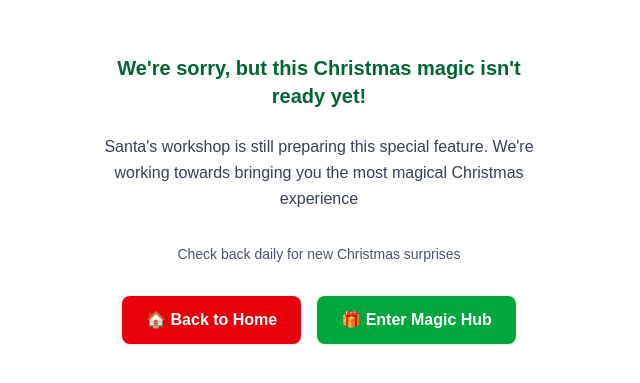
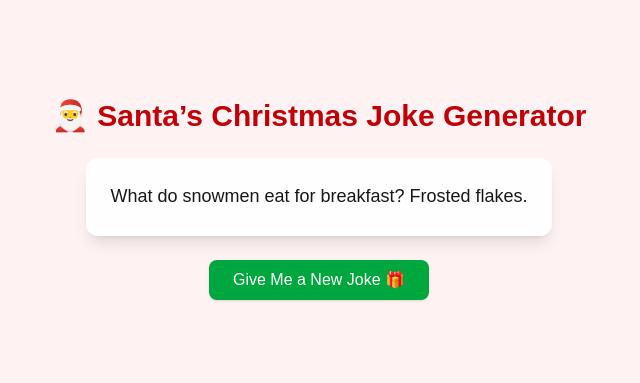
Before and after one commit to Mbiydzenyuy3/santas-magic-hub, a Next.js app: page /magic/jokes in a window 1280 px wide. Before the commit this address had no page. Shown: the part 201-584 px from the top of the page, without its empty margins (321-961 px from the left). Built offline with nearby package versions, Linux system fonts and the light colour scheme.

Commit message:
added the jokes page route for joke generator and marked day five as completed

```diff
--- /dev/null
+++ b/app/magic/jokes/page.tsx
@@ -0,0 +1,72 @@
+'use client'
+
+import { useState, useEffect } from 'react'
+import { ChristmasJokes } from '@/lib/jokes'
+
+export default function JokesPage() {
+  const [joke, setJoke] = useState<string>(() => {
+    const index = Math.floor(Math.random() * ChristmasJokes.length)
+    return ChristmasJokes[index]
+  })
+  const [loading, setLoading] = useState(false)
+
+  const generateNewJoke = () => {
+    setLoading(true)
+
+    setTimeout(() => {
+      const index = Math.floor(Math.random() * ChristmasJokes.length)
+      const newJoke = ChristmasJokes[index]
+
+      setJoke(newJoke)
+      setLoading(false)
+    }, 1200)
+  }
+
+  useEffect(() => {
+    try {
+      const stored = JSON.parse(localStorage.getItem('completedDays') || '[]')
+      const newDay = 5
+
+      if (!stored.includes(newDay)) {
+        localStorage.setItem(
+          'completedDays',
+          JSON.stringify([...stored, newDay])
+        )
+      }
+    } catch (err) {
+      console.error('Failed to update completedDays:', err)
+    }
+  }, [])
+
+  return (
+    <div className="min-h-screen flex flex-col items-center justify-center p-6 bg-red-50 relative">
+      <h1 className="text-3xl font-bold text-red-700 mb-6">
+        🎅 Santa’s Christmas Joke Generator
+      </h1>
+
+      {loading ? (
+        <div className="flex flex-col items-center animate-fadeIn">
+          <div className="animate-bounce text-5xl">🔔</div>
+          <p className="mt-2 text-red-700 font-medium">
+            Santa is thinking of a funny joke... 🎄
+          </p>
+        </div>
+      ) : (
+        <div
+          className="bg-white/90 backdrop-blur p-6 rounded-xl shadow-lg max-w-xl text-lg leading-relaxed animate-fadeIn"
+          key={joke}
+        >
+          {joke}
+        </div>
+      )}
+
+      <button
+        onClick={generateNewJoke}
+        className="mt-6 px-6 py-2 bg-green-600 text-white rounded-lg shadow hover:bg-green-700 transition-all duration-200"
+        disabled={loading}
+      >
+        {loading ? 'Generating...' : 'Give Me a New Joke 🎁'}
+      </button>
+    </div>
+  )
+}
--- a/app/magic/page.tsx
+++ b/app/magic/page.tsx
@@ -56,6 +56,18 @@ export default function MagicHub() {
         </Link>
 
         <Link
+          href="/magic/jokes"
+          className="p-5 rounded-xl shadow-lg hover:shadow-xl bg-white border border-gray-200 transition-all duration-200 hover:border-green-300"
+        >
+          <div className="text-gray-900 font-semibold text-lg">
+            🎅Christmas Jokes Generator🤣
+          </div>
+          <p className="text-xs text-gray-700 mt-2 font-medium">
+            Day 5 unlocked
+          </p>
+        </Link>
+
+        <Link
           href="/magic/elf-name"
           className="p-5 rounded-xl shadow-lg hover:shadow-xl bg-white border border-gray-200 transition-all duration-200 hover:border-green-300"
         >
--- a/constant/challengeDays.ts
+++ b/constant/challengeDays.ts
@@ -3,7 +3,8 @@ export const days = [
   { day: 2, name: 'Santa Chat', live: true },
   { day: 3, name: 'Count Down', live: true },
   { day: 4, name: 'Christmas Quotes', live: true },
-  { day: 5, name: 'Elf Name Generator', live: false },
-  { day: 6, name: 'Greeting Card Maker', live: false },
-  { day: 7, name: 'Tree Decorator', live: false }
+  { day: 5, name: 'Christmas Joke Generator', live: true },
+  { day: 6, name: 'Elf Name Generator', live: false },
+  { day: 7, name: 'Greeting Card Maker', live: false },
+  { day: 8, name: 'Tree Decorator', live: false }
 ]
--- a/lib/jokes.ts
+++ b/lib/jokes.ts
@@ -1,5 +1,4 @@
-// eslint-disable-next-line @typescript-eslint/no-unused-vars
-const ChristmasJokes = [
+export const ChristmasJokes = [
   'Why did Santa go to school? To improve his elf-esteem!',
 
   'What do you call a frog hanging from the ceiling on Christmas? Mistle-toad.',
```
